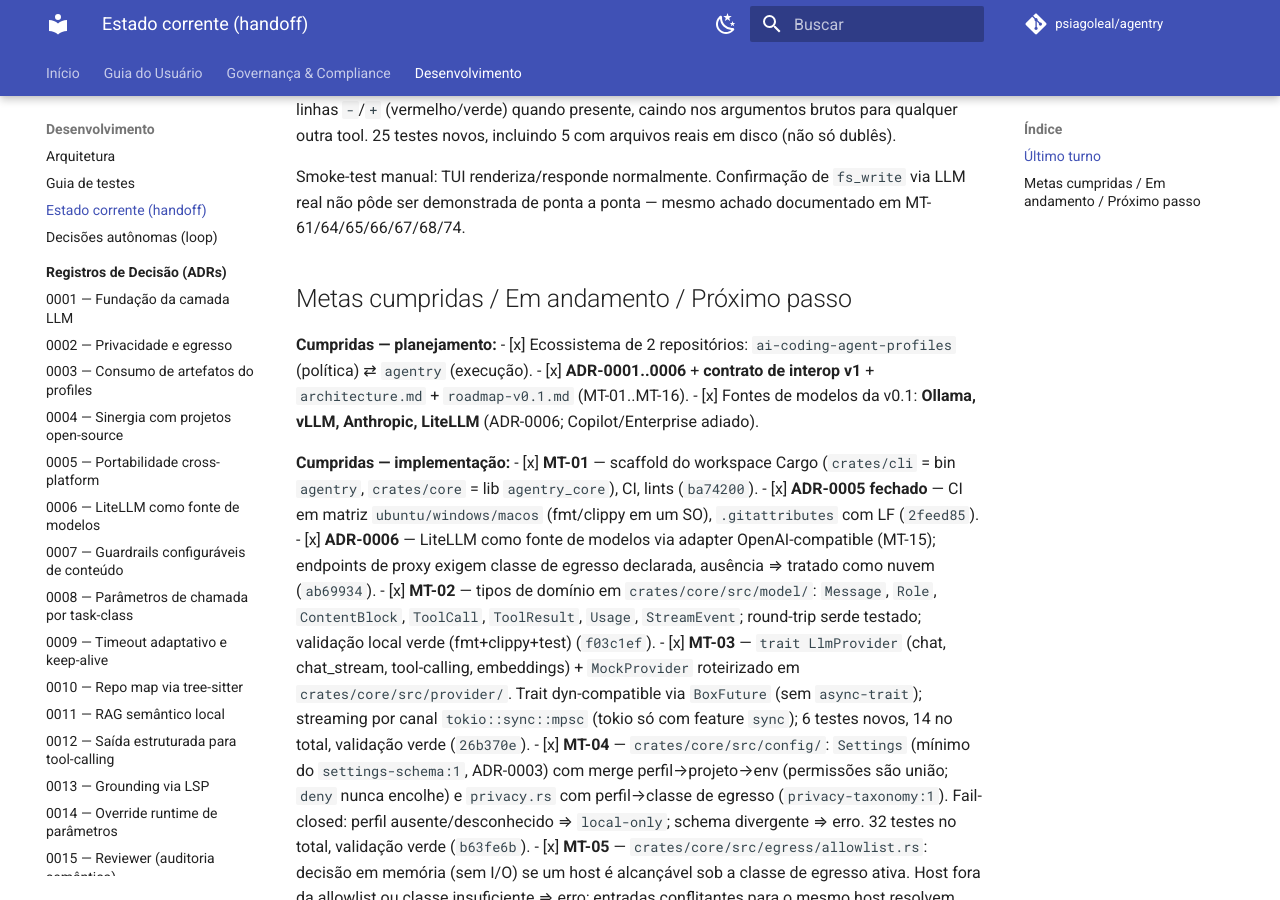
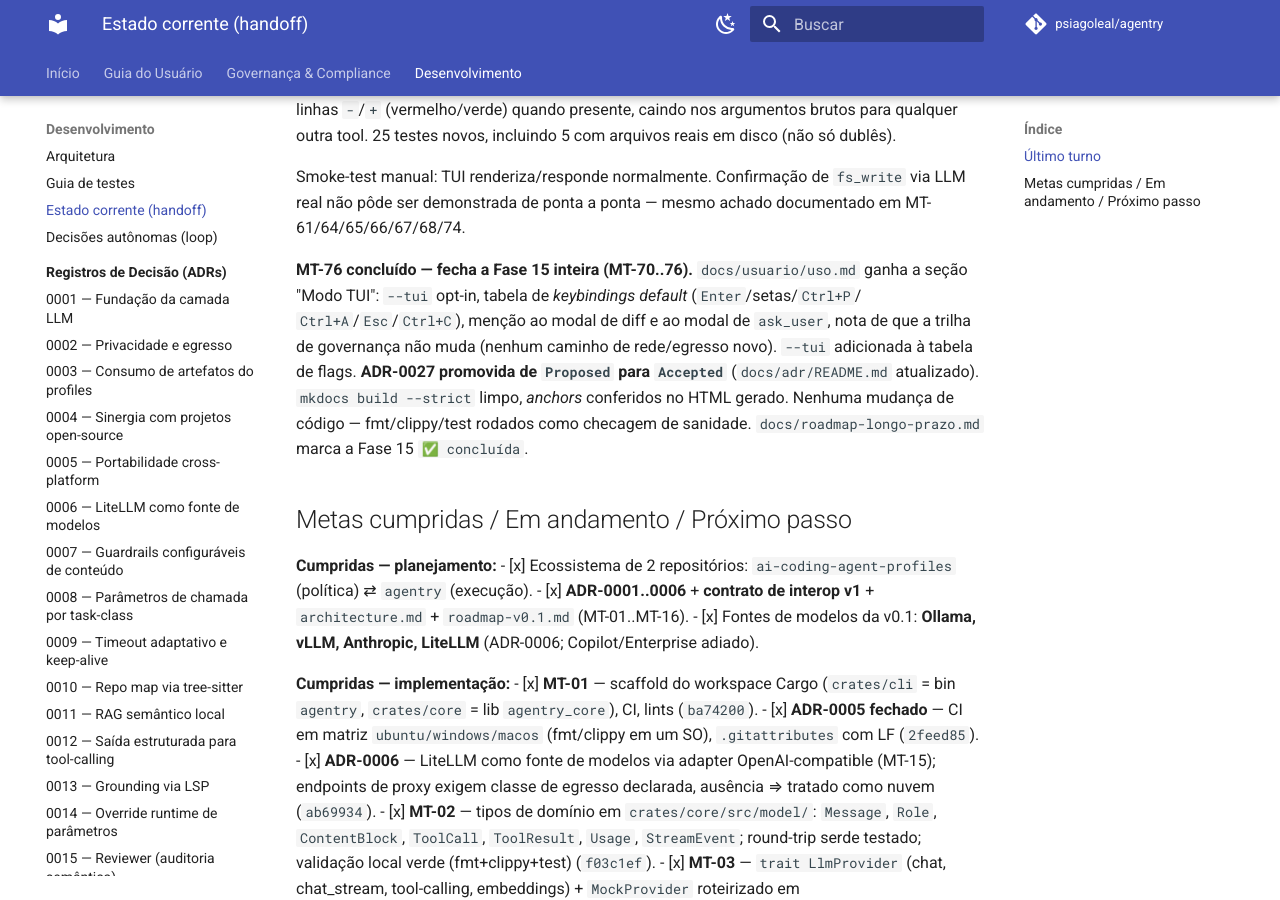
Before and after one commit to psiagoleal/agentry, an MkDocs documentation site: the page built from docs/CURRENT-STATE.md, in a window 1280 px wide and 900 px high, scrolled down 2693 px. Built offline with MkDocs 1.6.1 and Material for MkDocs 9.7.7, drawn with Linux system fonts in a browser that asks for light colours; comment, search, counter and statistics services are not loaded.

Commit message:
docs(handoff): marca MT-76 concluído; fecha a Fase 15; próximo é preparar a Fase 16

```diff
--- a/docs/CURRENT-STATE.md
+++ b/docs/CURRENT-STATE.md
@@ -107,6 +107,15 @@
   Smoke-test manual: TUI renderiza/responde normalmente. Confirmação de `fs_write` via LLM real
   não pôde ser demonstrada de ponta a ponta — mesmo achado documentado em
   MT-61/64/65/66/67/68/74.
+
+  **MT-76 concluído — fecha a Fase 15 inteira (MT-70..76).** `docs/usuario/uso.md` ganha a
+  seção "Modo TUI": `--tui` opt-in, tabela de *keybindings* *default* (`Enter`/setas/`Ctrl+P`/
+  `Ctrl+A`/`Esc`/`Ctrl+C`), menção ao modal de diff e ao modal de `ask_user`, nota de que a
+  trilha de governança não muda (nenhum caminho de rede/egresso novo). `--tui` adicionada à
+  tabela de flags. **ADR-0027 promovida de `Proposed` para `Accepted`** (`docs/adr/README.md`
+  atualizado). `mkdocs build --strict` limpo, *anchors* conferidos no HTML gerado. Nenhuma
+  mudança de código — fmt/clippy/test rodados como checagem de sanidade.
+  `docs/roadmap-longo-prazo.md` marca a Fase 15 `✅ concluída`.
 
 ## Metas cumpridas / Em andamento / Próximo passo
 
@@ -1084,17 +1093,27 @@
   não pôde ser demonstrada de ponta a ponta — mesmo achado documentado em
   MT-61/64/65/66/67/68/74.
 
+- [x] **MT-76 — fecha a Fase 15 inteira (MT-70..76).** `docs/usuario/uso.md` ganha a seção
+  "Modo TUI" (`--tui` opt-in, tabela de *keybindings* *default*, nota de que a trilha de
+  governança não muda); `--tui` adicionada à tabela de flags de invocação. **ADR-0027
+  promovida de `Proposed` para `Accepted`** (`docs/adr/README.md` atualizado).
+  `docs/roadmap-longo-prazo.md` marca a Fase 15 `✅ concluída`. `mkdocs build --strict` limpo,
+  *anchors* conferidos no HTML gerado. Nenhuma mudança de código — fmt/clippy/test rodados como
+  checagem de sanidade (104+356 testes, tudo verde).
+
 **Em andamento:** nada pendente — árvore de trabalho limpa, tudo commitado.
 
-**Próximo passo:** **MT-76** (`docs/roadmap-v0.9.md`, `docs/usuario/uso.md`,
-`docs/adr/0027-tui-via-ratatui.md`, `docs/adr/README.md`) — documentação (usuário): seção "Modo
-TUI" (`--tui`, *keybindings* *default*, como sair); ADR-0027 promovida a `Accepted` (MT-70..75
-concluídos) — **fecha a Fase 15 inteira**. Sétimo e último ticket da Fase 15; depois dele,
-próxima fase a preparar é a Fase 16 (`rmcp`, MCP client), já pré-autorizada pelo mantenedor.
-Outros itens em aberto, sem ticket: deploy do site MkDocs (GitHub Pages) — decisão explícita do
-usuário de não fazer ainda; CI multi-SO ainda não observado verde (falta um push que dispare a
-matriz); backlog independente do `ai-coding-agent-profiles` (ADRs 0001-0005 — RTK/OKF
-pendentes de reanálise de maturidade,
+**Próximo passo:** **preparar a Fase 16** (MCP client via `rmcp`) — já pré-autorizada pelo
+mantenedor junto de `ratatui` (mensagem de 2026-07-15: "Vamos seguir para a fase 15 e depois a
+16. Pode confirmar ratatui e rmcp."). Sem tickets detalhados ainda: a próxima iteração escreve
+ADR-0028 (adoção de `rmcp`, verificação de maturidade via `crates.io/api/v1/crates/rmcp`,
+arquitetura do cliente MCP — servidores configuráveis, tools MCP sob o mesmo gate de
+permissão/classe de egresso, *progressive disclosure*) e quebra a fase em micro-tickets num
+novo `docs/roadmap-v0.10.md` (skill `micro-ticket-planner`), mesma disciplina usada para
+preparar a Fase 15. Outros itens em aberto, sem ticket: deploy do site MkDocs (GitHub Pages) —
+decisão explícita do usuário de não fazer ainda; CI multi-SO ainda não observado verde (falta
+um push que dispare a matriz); backlog independente do `ai-coding-agent-profiles` (ADRs
+0001-0005 — RTK/OKF pendentes de reanálise de maturidade,
 perfis base+overlay/skills executáveis/config de serviços pendentes de validação de
 implementação).
 
@@ -1115,6 +1134,7 @@
 
 | Data | Commit | Resumo | MT |
 |------|--------|--------|----|
+| 2026-07-15 | `eeae714` | MT-76: documentação (usuário) — ADR-0027 -> Accepted (fecha a Fase 15) | MT-76 |
 | 2026-07-15 | `ba11489` | MT-75: visualizador de diff (modal) para fs_write/fs_edit sob ask | MT-75 |
 | 2026-07-15 | `b4e9935` | MT-74: widgets de permissão (TuiConfirmer) e pergunta (TuiPrompter) | MT-74 |
 | 2026-07-15 | `7d3da53` | MT-73: seletor de modelo/provider com busca difusa (Ctrl+P) | MT-73 |
```
Also changed, not shown: other parts of docs/CURRENT-STATE.md (+1 -1 lines), docs/roadmap-longo-prazo.md (+12 -10 lines), docs/roadmap-v0.9.md (+2 -2 lines).
